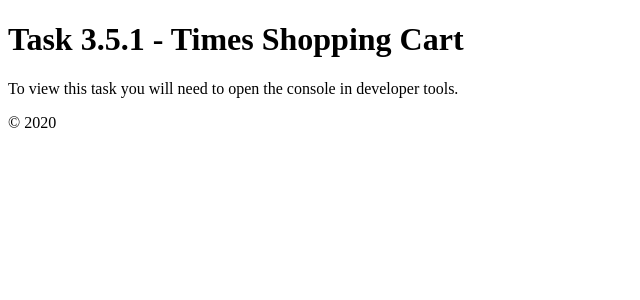
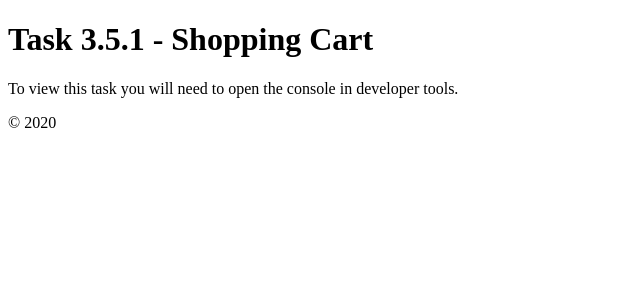
Before and after one commit to Monkey4679/LTU-reboot-Digital-Coding, a Jekyll site: the page module-3/task-3.5.1.html, which Jekyll copies as it is, in a window 1280 px wide. Shown: the top 300 px of the page, without its empty margins (0-640 px from the left). Built offline with Jekyll 4.4.1, drawn with Linux system fonts in a browser that asks for light colours.

Commit message:
Update task-3.5.1.html
Added totalPrice = 0

```diff
--- a/module-3/task-3.5.1.html
+++ b/module-3/task-3.5.1.html
@@ -8,7 +8,7 @@
 </head>
 <body>
     <header>
-        <h1>Task 3.5.1 - Times Shopping Cart</h1>
+        <h1>Task 3.5.1 - Shopping Cart</h1>
     </header>
     <main>
         <p>To view this task you will need to open the console in developer tools.</p>
```
Also changed, not shown: other parts of module-3/task-3.5.1.html (+1 -1 lines).
